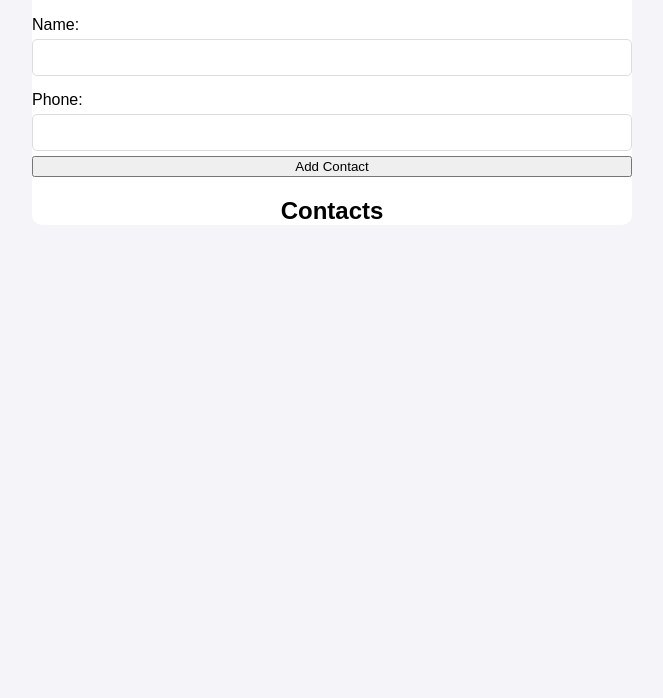
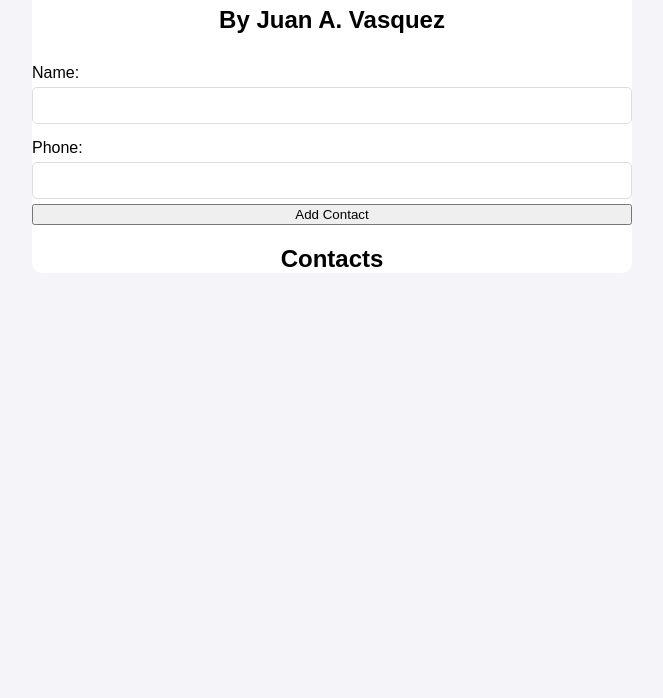
Before and after one commit to STC-JVasquez/Contact_List_CITP4316, a plain HTML site: page index.html in a window 1280 px wide. Shown: the part 102-800 px from the top of the page, without its empty margins (308-971 px from the left). Drawn offline with Linux system fonts and the light colour scheme.

Commit message:
Placed name on line 12 on index.html

```diff
--- a/index.html
+++ b/index.html
@@ -9,6 +9,7 @@
     <body>
         <div class="container">
             <h1>Contact List</h1>
+            <h2>By Juan A. Vasquez</h2>
             <form id="contactForm">
                 <label for="name">Name:</label>
                 <input type="text" id="name" required>
```
